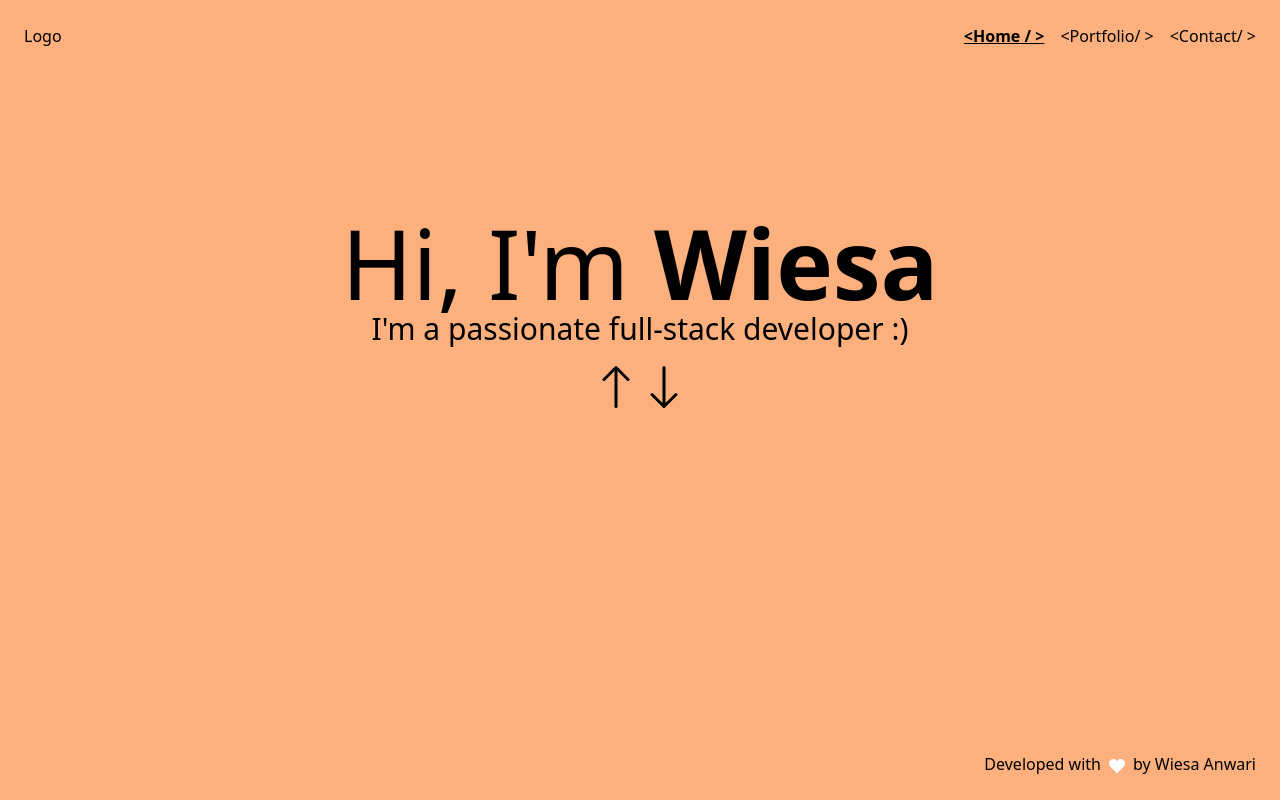
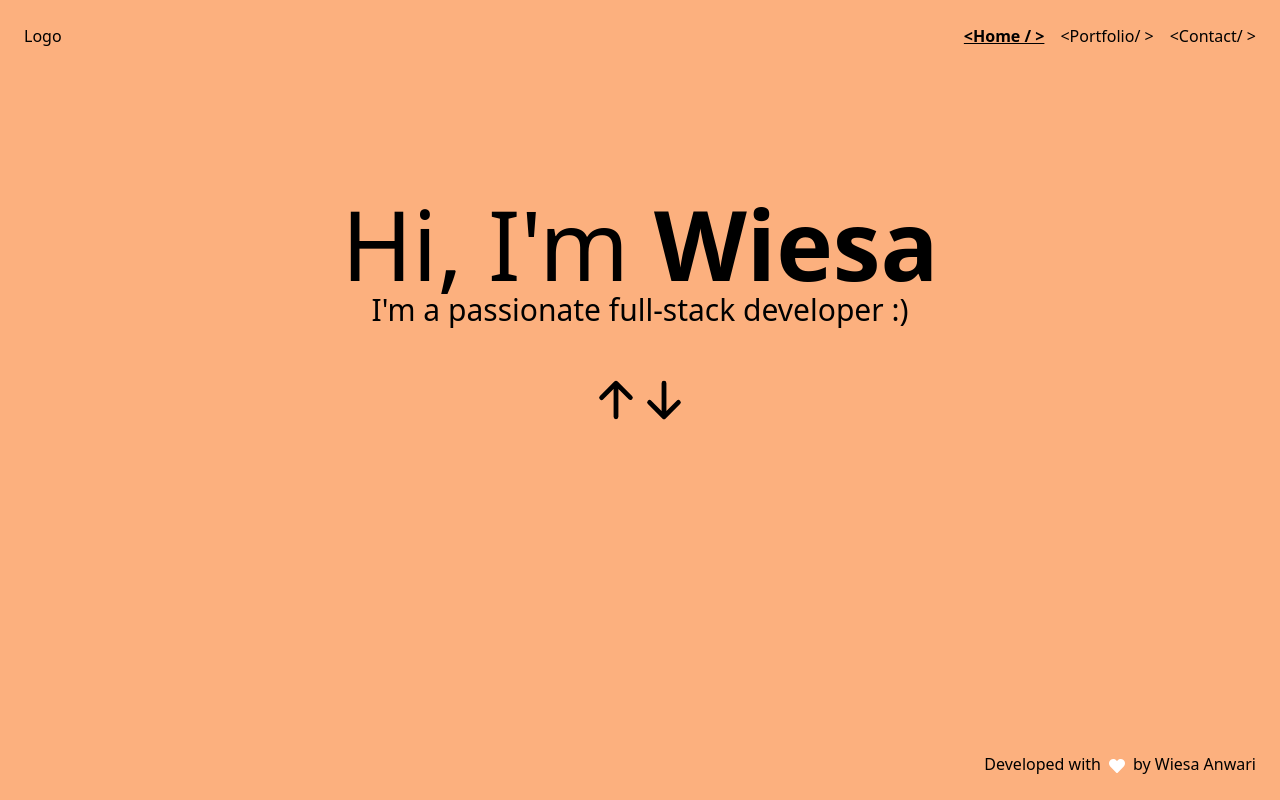
Before and after one commit to wanwari/wanwari.ca, a React (Create React App) app: page / in a window 1280 px wide. Built offline with nearby package versions, Linux system fonts and the light colour scheme.

Commit message:
style: animate arrows

```diff
--- a/src/components/ArrowBtn.tsx
+++ b/src/components/ArrowBtn.tsx
@@ -1,4 +1,4 @@
-import { BsArrowUp, BsArrowDown } from "react-icons/bs";
+import { HiArrowUp, HiArrowDown } from "react-icons/hi";
 import { useSpring, animated } from "react-spring";
 
 interface ArrowProps {
@@ -19,16 +19,16 @@ const ArrowBtn = ({ direction }: ArrowProps) => {
 
 	switch (direction) {
 		case "up":
-			arrowDirection = <BsArrowUp />;
+			arrowDirection = <HiArrowUp />;
 			break;
 		case "down":
-			arrowDirection = <BsArrowDown />;
+			arrowDirection = <HiArrowDown />;
 			break;
 	}
 	return (
 		<div>
-			<animated.div style={animationProps} className="text-5xl">
-				{arrowDirection}
+			<animated.div style={animationProps} className="text-5xl mt-8">
+				<button>{arrowDirection}</button>
 			</animated.div>
 		</div>
 	);
```
